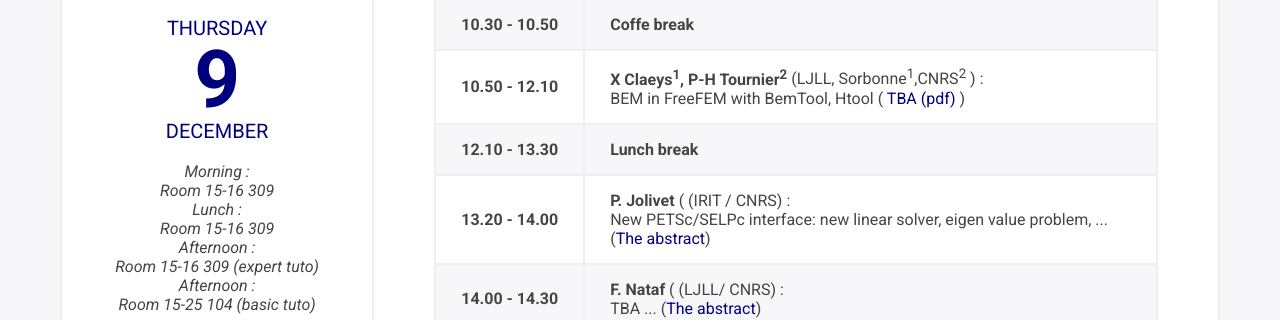
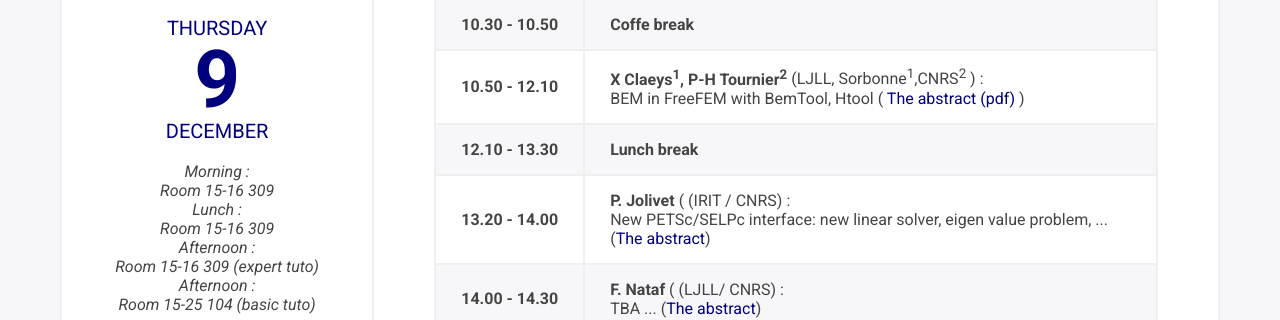
Before and after one commit to FreeFem/FreeFem-website, a Jekyll site: the page built from ffdays.md, in a window 1280 px wide and 900 px high, scrolled down 1278 px. Shown: the part 171-491 px from the top of the window. Built offline with Jekyll 4.4.1, drawn with Linux system fonts in a browser that asks for light colours; some of the changed lines change nothing that is shown.

Commit message:
correct typo

```diff
--- a/_layouts/ffdays.html
+++ b/_layouts/ffdays.html
@@ -93,7 +93,7 @@
                 <td>
                    <strong>X Claeys<sup>1</sup>, P-H Tournier<sup>2</sup></strong> (LJLL, Sorbonne<sup>1</sup>,CNRS<sup>2</sup> ) :
                   <br>
-                     BEM in FreeFEM with BemTool, Htool (<a href="https://github.com/FreeFem/FreeFem-days/raw/master/2021/pdf/A-PHT.pdf"> TBA (pdf) </a>)
+                     BEM in FreeFEM with BemTool, Htool (<a href="https://github.com/FreeFem/FreeFem-days/raw/master/2021/pdf/A-PHT.pdf"> The abstract (pdf) </a>)
                 </td>
 
               </tr>
@@ -179,7 +179,7 @@
                 <td>
                   <strong>Atsushi Suzuki,  </strong> (Cybermedia Center, Osaka University, Japan) : <br>
                 Shape optimization for a heat exchanger in Navier-Stokes flow with dynamic pressure at the outlet
-		   (<a href="https://github.com/FreeFem/FreeFem-days/raw/master/2021/slides/A-AS.pdf">Abstract</a>)
+		   (<a href="https://github.com/FreeFem/FreeFem-days/raw/master/2021/pdf/A-AS.pdf">Abstract</a>)
                 </td>
               </tr>
 
@@ -188,7 +188,7 @@
                 <td>
                   <strong>Gontran Lance,  </strong> (LJLL/Sorbonne-Universite, France) : <br>
                 Control, Optimization with FreeFEM
-		   (<a href="https://github.com/FreeFem/FreeFem-days/raw/master/2021/slides/GS.pdf">Abstract</a>)
+		   (<a href="https://github.com/FreeFem/FreeFem-days/raw/master/2021/pdf/GS.pdf">Abstract</a>)
                 </td>
               </tr>
 
@@ -226,7 +226,7 @@
                 <td>
                   <strong>Pascal Ventura,  </strong> (LEM3,Université de Lorraine, France) : <br>
                Convergence acceleration of the asymptotic numerical method : application to the non linear mechanical analysis of film/substrate systems using FreeFem++
-		   (<a href="https://github.com/FreeFem/FreeFem-days/raw/master/2021/slides/A-PV.pdf">Abstract</a>)
+		   (<a href="https://github.com/FreeFem/FreeFem-days/raw/master/2021/pdf/A-PV.pdf">Abstract</a>)
                 </td>
               </tr>
 
@@ -255,7 +255,7 @@
                   <strong> Jean-Marie Mirebeau (Université Paris Saclay) LJLL Seminar </strong>
                   <br>
 		  Une librairie pour la conception de schémas aux différences finies adaptatifs et monotones
-                     (<a href="https://github.com/FreeFem/FreeFem-days/raw/master/2021/slides/A-JMM.pdf" > Abstract</a>)
+                     (<a href="https://github.com/FreeFem/FreeFem-days/raw/master/2021/pdf/A-JMM.pdf" > Abstract</a>)
                 </td>
 
 	            </tbody>
```
